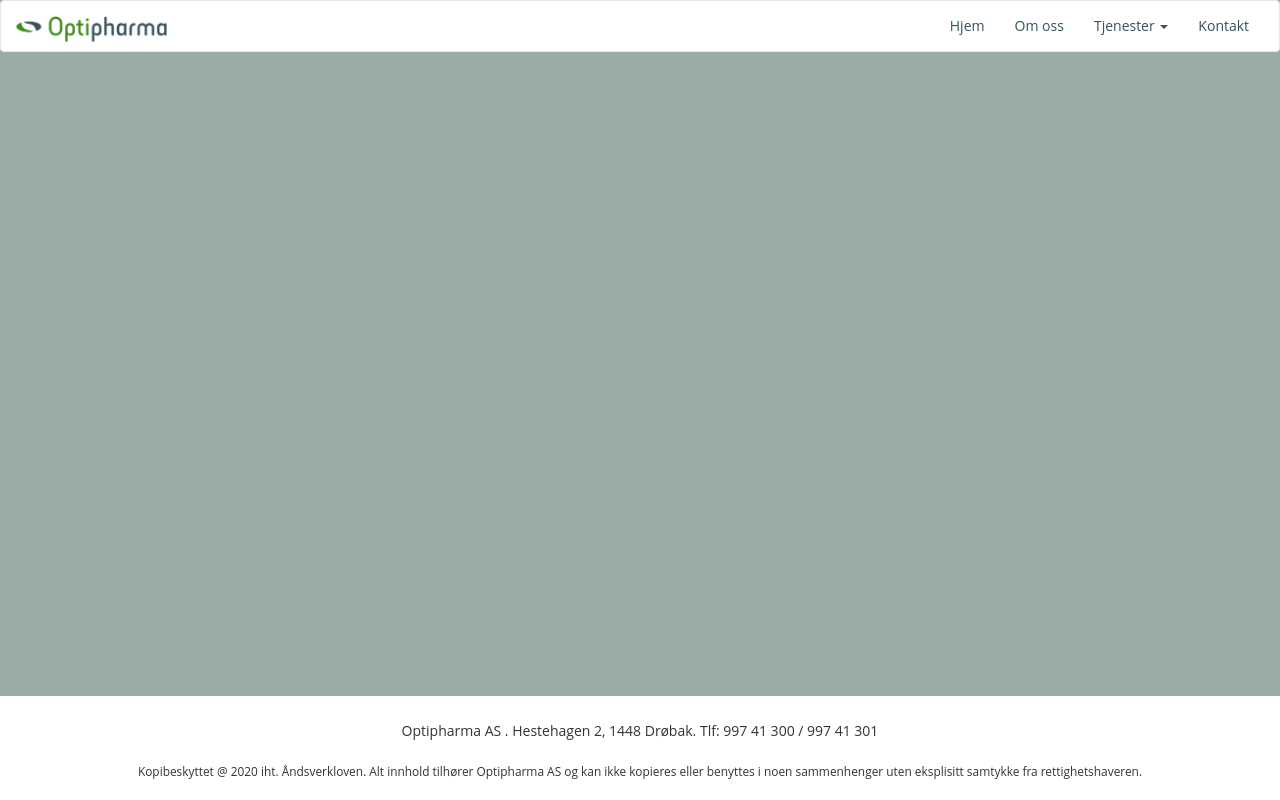
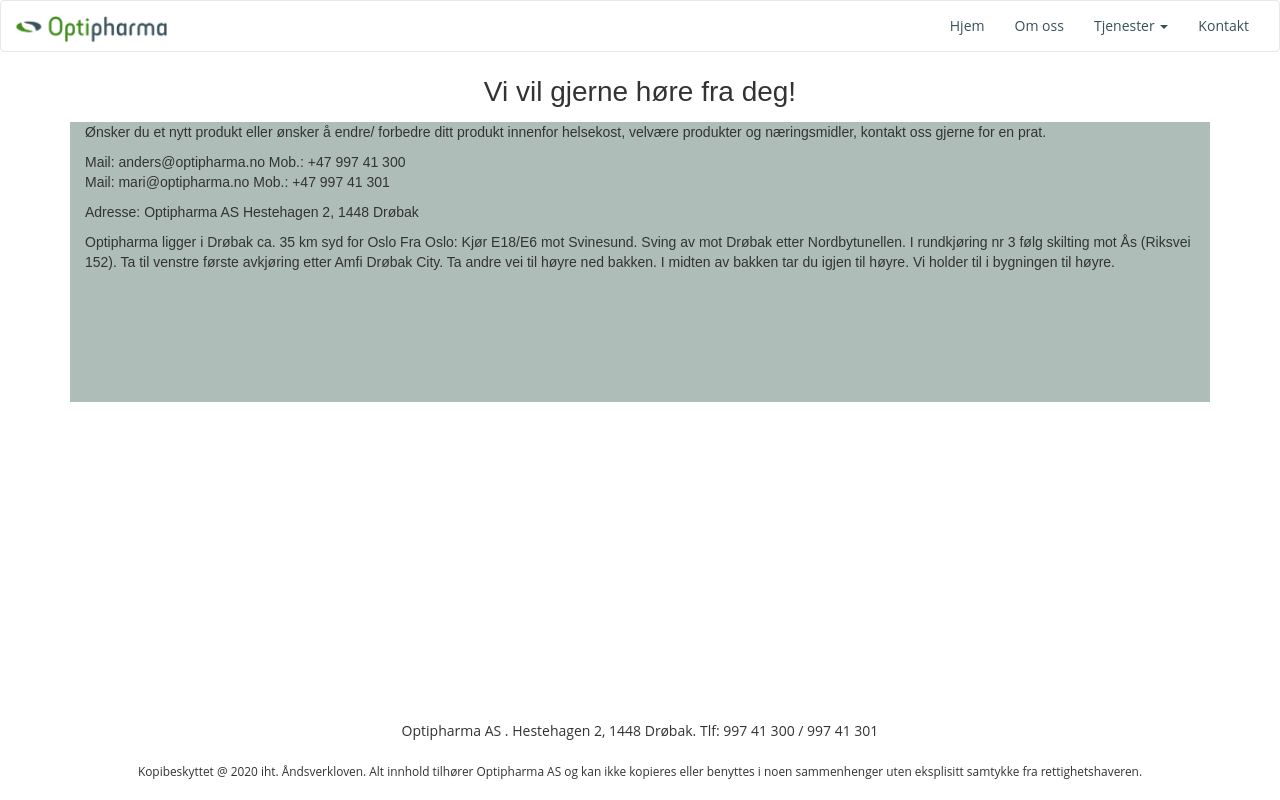
Before and after one commit to kkrokmogen/IT-Prosjekt2, an Angular app: page /kontakt in a window 1280 px wide. Before the commit this address led to /. Built offline with nearby package versions, Linux system fonts and the light colour scheme.

Commit message:
Maren prøver seg

```diff
--- a/src/app/app-routing.module.ts
+++ b/src/app/app-routing.module.ts
@@ -2,6 +2,7 @@
 import { Routes, RouterModule } from '@angular/router';
 
 import { HomeComponent } from './home/home.component';
+import { ContactComponent } from './contact/contact.component';
 import { ServicesComponent } from './services/services.component';
 import { ProductDevComponent } from './services/product-dev/product-dev.component';
 import { ProductGroupComponent } from './services/product-group/product-group.component';
@@ -11,6 +12,7 @@
 const appRoutes: Routes = [
     { path: '', redirectTo: '/hjem', pathMatch: 'full'},
     { path: 'hjem', component: HomeComponent },
+    { path: 'kontakt', component: ContactComponent },
     { path: 'tjenester', component: ServicesComponent ,
     children: [
         {
--- a/src/app/app.module.ts
+++ b/src/app/app.module.ts
@@ -18,6 +18,7 @@
 import { ServiceListComponent } from './services/service-list/service-list.component';
 import { ServiceItemComponent } from './services/service-list/service-item/service-item.component';
 import { ServiceDetailComponent } from './services/service-detail/service-detail.component';
+import { ContactComponent } from './contact/contact.component';
 
 
 @NgModule({
@@ -35,7 +36,10 @@
     ContainerItemComponent,
     ServiceListComponent,
     ServiceItemComponent,
-    ServiceDetailComponent
+    ServiceDetailComponent,
+    ContactComponent
+
+
   ],
   imports: [
     BrowserModule,
--- /dev/null
+++ b/src/app/contact/contact.component.css
@@ -0,0 +1,21 @@
+body {
+    margin:0;
+    font-family: 'montserrat', sans-serif;
+
+}
+
+.container-overskrift {
+    font-size: 2em;
+    text-align: center;
+
+}
+
+section {
+    background-color:  rgba(94, 125, 114, 0.5);opacity: 1.56;
+    height: 20em;
+
+}
+
+.container {
+    font-display: left;
+}
--- /dev/null
+++ b/src/app/contact/contact.component.html
@@ -0,0 +1,33 @@
+<body>
+    <div class="container-overskrift">
+        <p>Vi vil gjerne høre fra deg!</p>
+    </div>
+
+    <section>
+        <div class="container">
+            <p>Ønsker du et nytt produkt eller ønsker å endre/ forbedre ditt produkt innenfor
+            helsekost, velvære produkter og næringsmidler, kontakt oss gjerne for en prat.
+            </p>
+        </div>
+        <div class="container">
+            <p>Mail: anders@optipharma.no
+                Mob.: +47 997 41 300
+            <br>
+                Mail: mari@optipharma.no
+                Mob.: +47 997 41 301
+            </p>
+        </div>
+        <div class="container">
+            <p> Adresse:
+                Optipharma AS
+                Hestehagen 2, 1448 Drøbak
+            </p>
+        </div>
+        <div class="container">
+            <p>​Optipharma ligger i Drøbak ca. 35 km syd for Oslo
+                Fra Oslo: Kjør E18/E6 mot Svinesund. Sving av mot Drøbak etter Nordbytunellen. I rundkjøring nr 3 følg skilting mot Ås (Riksvei 152). Ta til venstre første avkjøring etter Amfi Drøbak City. Ta andre vei til høyre ned bakken. I midten av bakken tar du igjen til høyre. Vi holder til i bygningen til høyre.
+            ​</p>
+        </div>
+
+    </section>
+</body>
--- /dev/null
+++ b/src/app/contact/contact.component.ts
@@ -0,0 +1,15 @@
+import { Component, OnInit } from '@angular/core';
+
+@Component({
+  selector: 'app-contact',
+  templateUrl: './contact.component.html',
+  styleUrls: ['./contact.component.css']
+})
+export class ContactComponent implements OnInit {
+
+  constructor() { }
+
+  ngOnInit(): void {
+  }
+
+}
--- a/src/app/nav/nav.component.html
+++ b/src/app/nav/nav.component.html
@@ -32,7 +32,7 @@
                     </ul>
                 </li>
 
-                <li><a routerLink="/hjem" style="cursor: pointer;" class = "dropdown" role="button">Kontakt </a></li>
+                <li><a routerLink="/kontakt" style="cursor: pointer;" class = "dropdown" role="button">Kontakt </a></li>
             </ul>
 
         </div>
--- a/src/styles.css
+++ b/src/styles.css
@@ -7,7 +7,7 @@
 body {
   /* Margin bottom by footer height */
   margin-bottom: 60px;
-  background-color: rgb(57, 91, 79, 0.50);
+  /*background-color: rgb(57, 91, 79, 0.50);*/
   font-family: 'Open Sans', sans-serif;
 }
 
```
